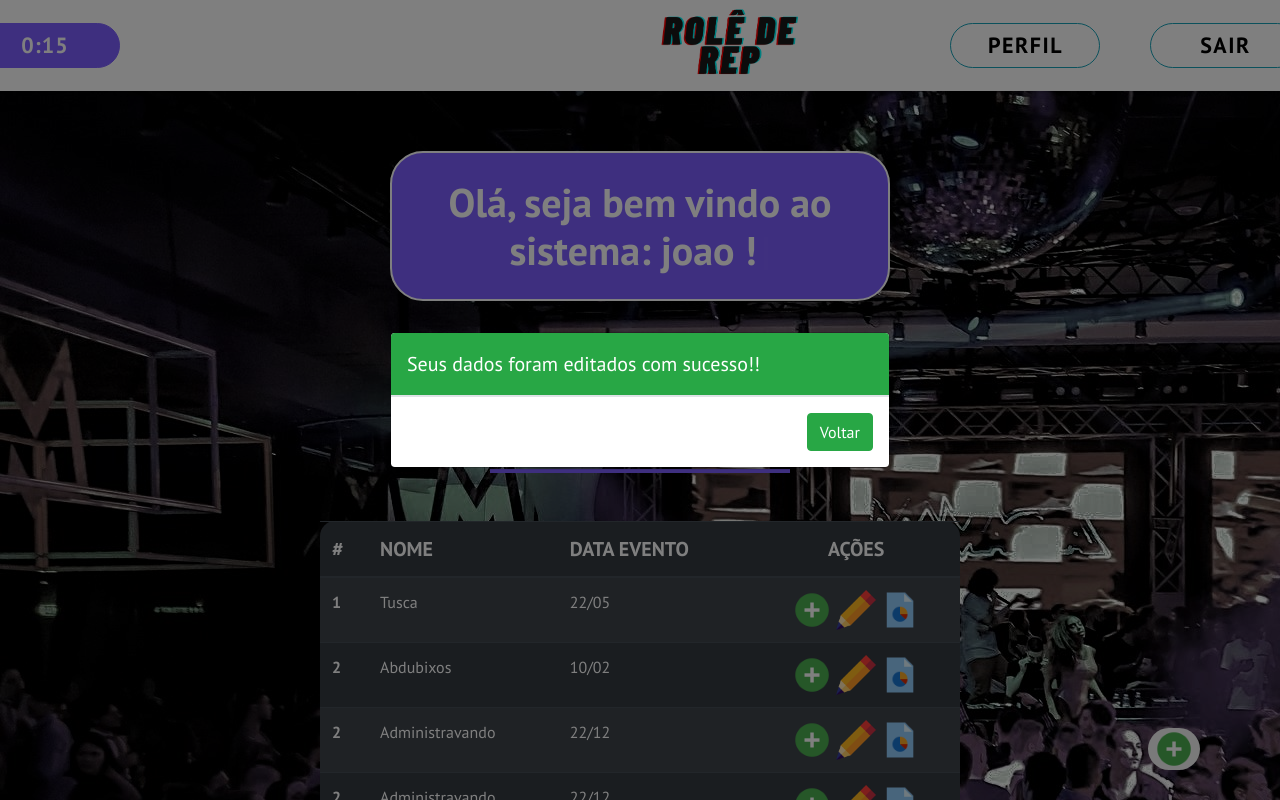
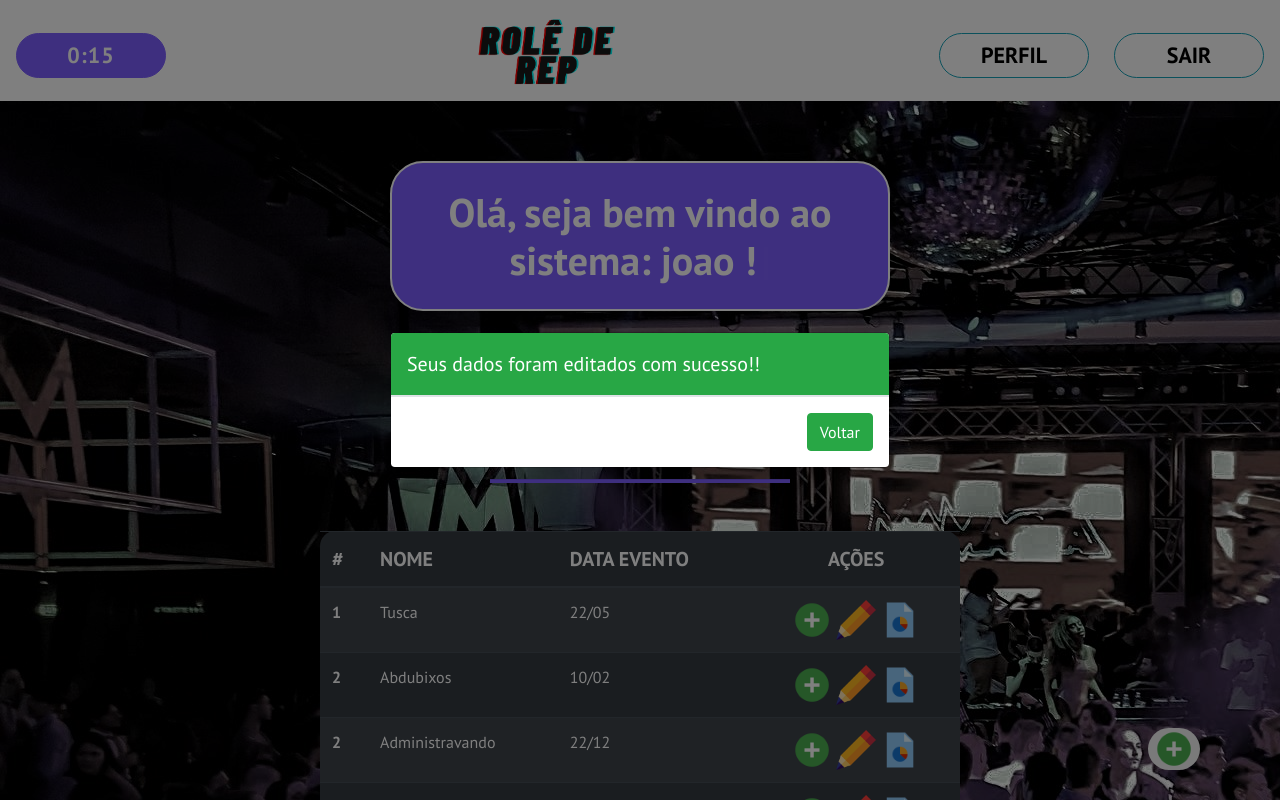
Before and after one commit to jvccorsi/Engenharia3-certo, a PHP site: page /git/Views/dashboard.php in a window 1280 px wide. Run offline with PHP 8.4, Linux system fonts and the light colour scheme; the visitor is signed in with stand-in values (Sample User, id 1); data comes from the database, SQL or seed files in the repository.

Commit message:
dashboard_header style fix

```diff
--- /dev/null
+++ b/Style/components/dashboard-header.css
@@ -0,0 +1,36 @@
+/* NAV */
+#edit {
+  background-color: white;
+}
+
+#botao {
+  font-size:22px;
+  color: black;
+  font-weight: 600;
+  padding:5px;
+  width: 150px;
+  background: white;
+  border-radius: 73px;
+  margin-top: 10px;
+}
+
+.time-container #botao-hora {
+  margin-top: 10px;
+  font-size:22px;
+  color: white;
+  letter-spacing: 1px;
+  font-weight: 600;
+  padding:5px;
+  width: 150px;
+  background-color: #7D5FFF;
+  border:1px solid #7D5FFF;
+  border-radius: 73px;
+}
+
+.navbar-collapse #itens-menu li + li {
+  margin-left: 25px;
+}
+
+.navbar-collapse {
+  flex-grow: 0 !important;
+}
--- a/Style/dashboard.css
+++ b/Style/dashboard.css
@@ -9,37 +9,10 @@ body {
     background-repeat: no-repeat;
     background-attachment: fixed;
   }
-/* NAV */
-.menu{font-size:25px;color: white; letter-spacing: 1.5px;font-weight: 600;}
-.menu:hover{font-size:25px;color:white; letter-spacing: 1.5px;font-weight: 600;}
-#edit{background-color: white;margin-top: -10px;}
-#botao{font-size:22px;color: black;font-weight: 600;padding:5px; width: 150px;background: white;
-border-radius: 73px;margin-top: 10px;}
-#botao-hora{margin-top: 10px;font-size:22px;color: white;letter-spacing: 1px;font-weight: 600;padding:5px;width: 150px;background-color: #7D5FFF;border:1px solid #7D5FFF;border-radius: 73px;}
-.btn-hora{margin-left:-200px;}
-.contato-nav{margin-left: 50px;}
-#itens-menu{margin-left: 90%;}
-.position-img{margin-left: 48%;}
-
-
-/*NAV MEDIA QUERIES*/
-@media screen and (max-width:1750px){
-    #itens-menu{margin-left: 70%;}
-}
-@media screen and (max-width:1570px){
-    #itens-menu{margin-left: 50%;}
-    .btn-hora{margin-left:-150px;}
-}
-@media screen and (max-width:1420px){
-    #itens-menu{margin-left: 35%;}
-    .btn-hora{margin-left:-115px;}
-}
-
 
 /*BTN - FIXED*/
 #contact-btn{position:fixed;float:right;bottom:30px;right:80px;border-radius: 23px;background-color:whitesmoke;transition:0.5s;}
 #contact-btn:hover{position:fixed;float:right;bottom:30px;right:80px;border-radius: 15px;background-color:whitesmoke;transition:0.5s;}
-
 
 /*BEM VINDO*/
 .titulo-principal{
--- a/Views/cadastros.php
+++ b/Views/cadastros.php
@@ -9,6 +9,7 @@
         <meta name="viewport" content="width=device-width, initial-scale=1.0">
         <!--CSS-->
         <link rel="stylesheet" href="../Style/dashboard.css">
+        <link rel="stylesheet" href="../Style/components/dashboard-header.css">
         <link rel="stylesheet" href="../Style/cadastros.css">
         <!--BS-->
         <link rel="stylesheet" href="https://stackpath.bootstrapcdn.com/bootstrap/4.5.2/css/bootstrap.min.css" integrity="sha384-JcKb8q3iqJ61gNV9KGb8thSsNjpSL0n8PARn9HuZOnIxN0hoP+VmmDGMN5t9UJ0Z" crossorigin="anonymous">
--- a/Views/components/dashboard_header.php
+++ b/Views/components/dashboard_header.php
@@ -1,35 +1,40 @@
 <?php echo"
   <header>
     <!--SECTION NAV -->
-    <nav class=\"navbar navbar-expand-lg\" id=\"edit\">
-      <div class=\"container\">
-        <div class=\"btn-hora\">
-          <a href=\"#login\" class=\"btn btn-info menu a\" role=\"button\" id=\"botao-hora\"><b></b></a>
+    <nav class=\"navbar navbar-expand-lg justify-content-between\" id=\"edit\">
+
+        <div class=\"time-container\">
+          <a href=\"#login\" class=\"btn btn-info\" role=\"button\" id=\"botao-hora\"><b></b></a>
         </div>
-        <div class=\"position-img\">
-          <a class=\"navbar-brand\" href=\"#\" id=\"img\">
+
+        <div class=\"navbar-brand\">
+          <a href=\"#\" id=\"img\">
             <img src=\"../assets/logo/logo_1.png\" style=\"width: 150px;\">
           </a>
         </div>
+
         <button class=\"navbar-toggler navbar-light bg-light\" type=\"button\" data-toggle=\"collapse\" data-target=\"#navbarSite\">
           <span class=\"navbar-toggler-icon\"></span>
         </button>
+
         <div class=\"collapse navbar-collapse\">
           <ul class=\"navbar-nav\" id=\"itens-menu\">
-            <a href=\"#myModal\" data-toggle=\"modal\" data-target=\"#myModal\" class=\"btn btn-info menu a\" role=\"button\" id=\"botao\" data-whatever_nome=\"".$_SESSION["usu_nome"]."\"
-            data-whatever_id=\"".$_SESSION["usu_id"]."\" data-whatever_email=\"".$_SESSION["usu_email"]."\" data-whatever_username=\"".$_SESSION["usu_username"]."\"
-           data-whatever_cpf=\"".$_SESSION["usu_cpf"]."\" data-whatever_data_nasc=\"".$_SESSION["usu_data_nasc"]."\" data-whatever_usu_telefone=\"".$_SESSION["usu_telefone"]."\"
-           data-whatever_usu_genero=\"".$_SESSION["usu_genero"]."\"  data-whatever_usu_senha=\"".$_SESSION["usu_senha"]."\"  data-whatever_usu_sobrenome=\"".$_SESSION["usu_sobrenome"]."\"><b>PERFIL</b></a>
+            <li class=\"nav-item\">
+              <a href=\"#myModal\" data-toggle=\"modal\" data-target=\"#myModal\" class=\"btn btn-info menu a\" role=\"button\" id=\"botao\" data-whatever_nome=\"".$_SESSION["usu_nome"]."\"
+                data-whatever_id=\"".$_SESSION["usu_id"]."\" data-whatever_email=\"".$_SESSION["usu_email"]."\" data-whatever_username=\"".$_SESSION["usu_username"]."\"
+                data-whatever_cpf=\"".$_SESSION["usu_cpf"]."\" data-whatever_data_nasc=\"".$_SESSION["usu_data_nasc"]."\" data-whatever_usu_telefone=\"".$_SESSION["usu_telefone"]."\"
+                data-whatever_usu_genero=\"".$_SESSION["usu_genero"]."\"  data-whatever_usu_senha=\"".$_SESSION["usu_senha"]."\"  data-whatever_usu_sobrenome=\"".$_SESSION["usu_sobrenome"]."\"><b>PERFIL</b>
+              </a>
+            </li>
 
-            <div class=\"contato-nav\">
+            <li class=\"nav-item\">
               <a href=\"#myModal\" data-toggle=\"modal\" data-target=\"#myModa2\" class=\"btn btn-info menu a\" role=\"button\" id=\"botao\"><b>SAIR</b></a>
-              </div>
-              </ul>
-         </div>
+            </li>
+          </ul>
+        </div>
+
       </div>
     </nav>
-    <!--BTN FALE CONOSCO-->
-    <button id=\"contact-btn\" href=\"#modal-contato\" data-toggle=\"modal\" data-target=\"#modal-addEvent\"> <img src=\"../assets/add.png\" class=\"img-actions\"></button>
   </header>
 "
 ?>
--- a/Views/dashboard.php
+++ b/Views/dashboard.php
@@ -17,6 +17,7 @@ include("../Controllers/verify_login.php"); //php PARA VERFICIAR SE O USUÁRIO E
     <meta name="viewport" content="width=device-width, initial-scale=1.0">
     <!--CSS-->
     <link rel="stylesheet" href="../Style/dashboard.css">
+    <link rel="stylesheet" href="../Style/components/dashboard-header.css">
     <!--BS-->
     <link rel="stylesheet" href="https://stackpath.bootstrapcdn.com/bootstrap/4.5.2/css/bootstrap.min.css" integrity="sha384-JcKb8q3iqJ61gNV9KGb8thSsNjpSL0n8PARn9HuZOnIxN0hoP+VmmDGMN5t9UJ0Z" crossorigin="anonymous">
 
@@ -32,6 +33,8 @@ include("../Controllers/verify_login.php"); //php PARA VERFICIAR SE O USUÁRIO E
         include("Modais_usuario_index.php/modais.php");
         include("components/dashboard_header.php");
     ?>
+    <!--BTN FALE CONOSCO-->
+    <button id="contact-btn" href="#modal-contato" data-toggle="modal" data-target="#modal-addEvent"> <img src="../assets/add.png" class="img-actions"></button>
 
     <!--BEM VINDO-->
     <main>
--- a/index.php
+++ b/index.php
@@ -31,7 +31,6 @@ include("config.php");
         ?>
 
     <!--SECTION NAV -->
-
         <nav class="navbar navbar-expand-lg " id="edit">
             <div class="container">
                 <a class="navbar-brand h1 mb-0" href="#"><img src="assets/logo/logo_white.png" style="width: 230px;"></a>
```
